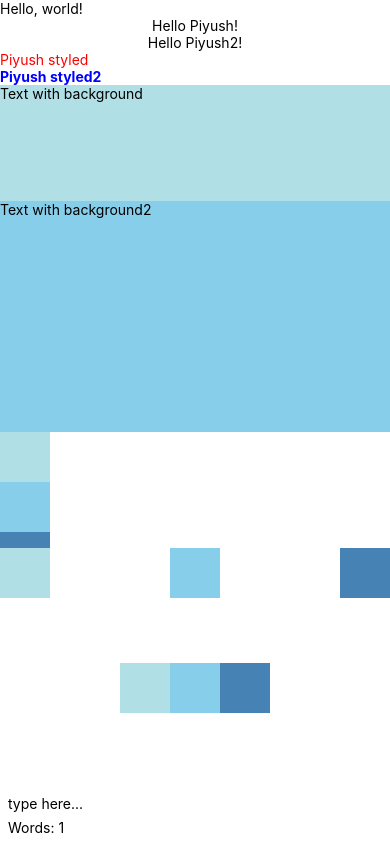
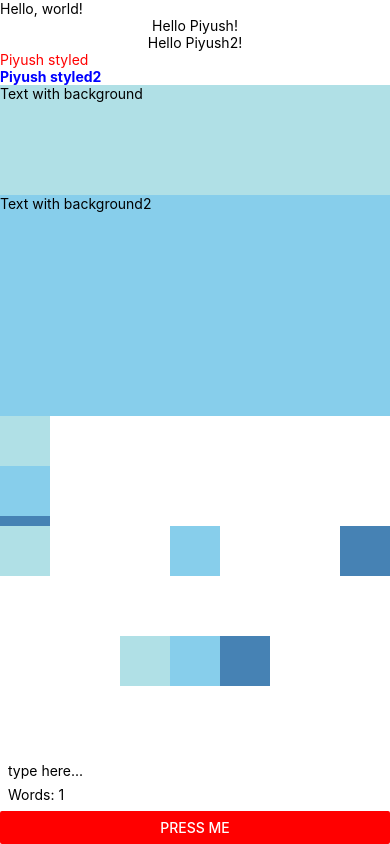
Before and after one commit to pdhimate/TWApp, a React Native app: screen / in a window 390 px wide. Built offline with nearby package versions, Linux system fonts and the light colour scheme.

Commit message:
used button

```diff
--- a/App.js
+++ b/App.js
@@ -5,6 +5,7 @@ import { Blinker } from "./components/blinker";
 import { textStyles } from "./styles/textStyles";
 import { backgrounds } from "./styles/backgroundStyles";
 import { TextInput2 } from "./components/textInput2";
+import { Button2 } from './components/button2';
 
 export default class HelloWorldApp extends Component {
   render() {
@@ -46,8 +47,10 @@ export default class HelloWorldApp extends Component {
           <View style={{ width: 50, height: 50, backgroundColor: 'steelblue' }} />
         </View>
         <TextInput2 text="">
+        </TextInput2>
+        <Button2>
 
-        </TextInput2>
+        </Button2>
       </View>
     );
   }
--- /dev/null
+++ b/components/button2.js
@@ -0,0 +1,22 @@
+import React, { Component } from 'react';
+import { View, Button } from 'react-native';
+
+export class Button2 extends Component {
+    _onPress() {
+        alert("button pressed");
+    }
+
+    render() {
+        return (
+            <View>
+                <Button
+                    onPress={this._onPress}
+                    color="red"
+                    title="Press me"
+                >
+
+                </Button>
+            </View>
+        );
+    }
+}
```
